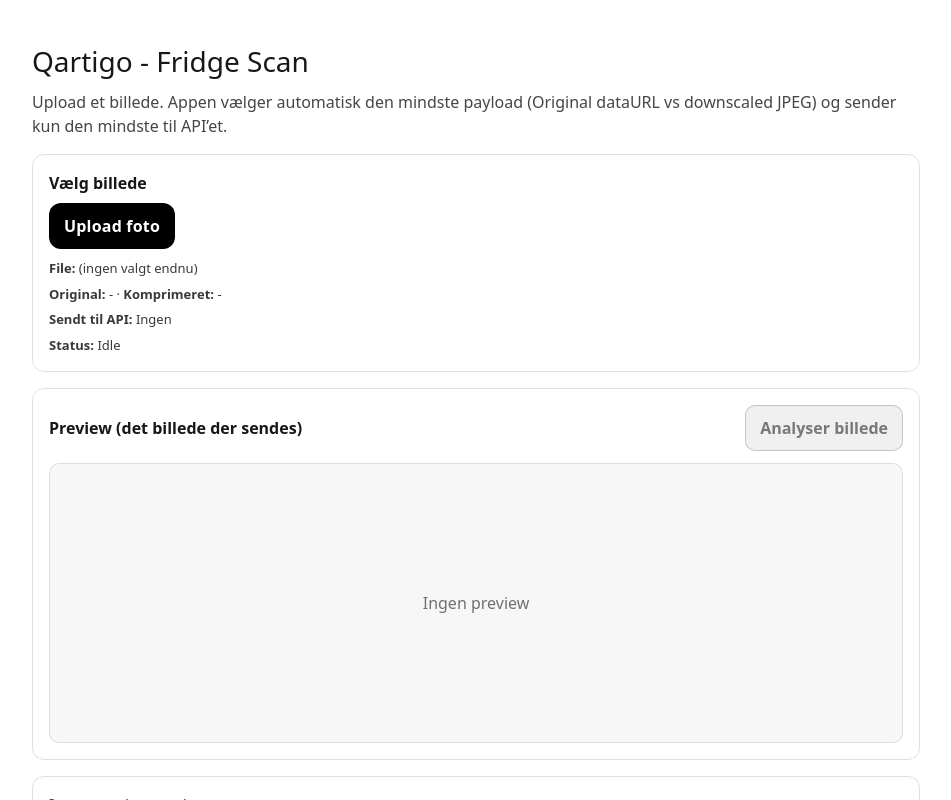
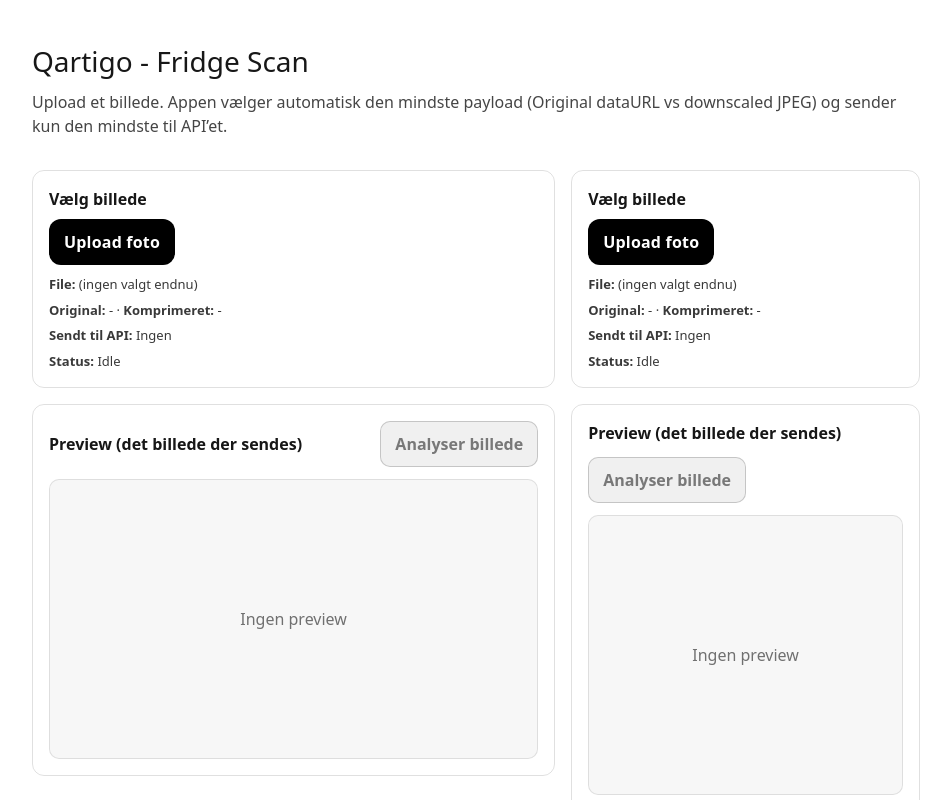
Before and after one commit to christianfrederiksenmusic/foodfolder, a Next.js app: page / in a window 1280 px wide. Shown: the top 800 px of the page, without its empty margins (164-1115 px from the left). Built offline with nearby package versions, Linux system fonts and the light colour scheme.

Commit message:
UI: place ingredients next to preview (safe grid wrapper)

```diff
--- a/app/page.tsx
+++ b/app/page.tsx
@@ -244,7 +244,172 @@
         og sender kun den mindste til API’et.
       </p>
 
+
       <section
+        style={{
+          marginTop: 16,
+        }}
+      >
+        <div
+          style={{
+            display: "grid",
+            gridTemplateColumns: "1.2fr 0.8fr",
+            gap: 16,
+            alignItems: "start",
+          }}
+        >
+          <div>
+<section
+        style={{
+          border: "1px solid rgba(0,0,0,0.12)",
+          borderRadius: 12,
+          padding: 16,
+          marginTop: 16,
+        }}
+      >
+        <label style={{ display: "block", fontWeight: 600, marginBottom: 8 }}>Vælg billede</label>
+
+        <div style={{ display: "flex", gap: 10, alignItems: "center", flexWrap: "wrap" }}>
+          <input
+            ref={fileInputRef}
+            type="file"
+            accept="image/*"
+            onChange={onPickFile}
+            style={{ position: "absolute", left: -99999, width: 1, height: 1, opacity: 0 }}
+          />
+
+          <button
+            type="button"
+            className="q-btn q-btn-primary"
+            onClick={() => fileInputRef.current?.click()}
+            disabled={busy}
+            style={{
+              padding: "10px 14px",
+              borderRadius: 12,
+              border: "1px solid rgba(0,0,0,0.18)",
+              background: busy ? "rgba(0,0,0,0.06)" : "black",
+              color: busy ? "rgba(0,0,0,0.5)" : "white",
+              cursor: busy ? "not-allowed" : "pointer",
+              fontWeight: 800,
+              letterSpacing: 0.2,
+            }}
+          >
+            {pickedFileInfo ? "Skift billede" : "Upload foto"}
+          </button>
+
+          {pickedFileInfo ? (
+            <button
+              type="button"
+              className="q-btn q-btn-secondary"
+              onClick={() => {
+                setPickedFileInfo(null);
+                setOriginalDataUrl("");
+                setJpegDataUrl("");
+                setJpegDims(null);
+                setApiResult(null);
+                setError("");
+              }}
+              disabled={busy || apiBusy}
+              style={{
+                padding: "10px 14px",
+                borderRadius: 12,
+                border: "1px solid rgba(0,0,0,0.18)",
+                background: busy || apiBusy ? "rgba(0,0,0,0.06)" : "white",
+                color: "black",
+                cursor: busy || apiBusy ? "not-allowed" : "pointer",
+                fontWeight: 800,
+                letterSpacing: 0.2,
+              }}
+            >
+              Fjern
+            </button>
+          ) : null}
+        </div><div style={{ marginTop: 10, fontSize: 13, opacity: 0.85 }}>
+          <div>
+            <strong>File:</strong>{" "}
+            {pickedFileInfo
+              ? `${pickedFileInfo.name} · ${pickedFileInfo.type} · ${formatBytes(pickedFileInfo.size)}`
+              : "(ingen valgt endnu)"}
+          </div>
+
+          <div style={{ marginTop: 6 }}>
+            <strong>Original:</strong> {originalDataUrl ? formatBytes(originalBytes) : "-"}
+            {" · "}
+            <strong>Komprimeret:</strong> {jpegDataUrl ? formatBytes(jpegBytes) : "-"}
+            {jpegDims ? <span style={{ opacity: 0.75 }}> (ca. {jpegDims.w}x{jpegDims.h})</span> : null}
+          </div>
+
+          <div style={{ marginTop: 6 }}>
+            <strong>Sendt til API:</strong> {chosen.label}
+          </div>
+
+          <div style={{ marginTop: 6 }}>
+            <strong>Status:</strong> {busy ? "Behandler…" : "Idle"}
+          </div>
+        </div>
+
+        {error ? <div style={{ marginTop: 10, color: "crimson" }}>{error}</div> : null}
+      </section>
+
+      <section
+        style={{
+          border: "1px solid rgba(0,0,0,0.12)",
+          borderRadius: 12,
+          padding: 16,
+          marginTop: 16,
+        }}
+      >
+        <div style={{ display: "flex", justifyContent: "space-between", alignItems: "center", gap: 12, flexWrap: "wrap" }}>
+          <div style={{ fontWeight: 700 }}>
+            Preview (det billede der sendes)
+          </div>
+
+          <button className="q-btn"
+            onClick={callApi}
+            disabled={apiBusy || busy || !chosen.dataUrl}
+            style={{
+              padding: "10px 14px",
+              borderRadius: 10,
+              border: "1px solid rgba(0,0,0,0.18)",
+              background: apiBusy || busy || !chosen.dataUrl ? "rgba(0,0,0,0.06)" : "black",
+              color: apiBusy || busy || !chosen.dataUrl ? "rgba(0,0,0,0.5)" : "white",
+              cursor: apiBusy || busy || !chosen.dataUrl ? "not-allowed" : "pointer",
+              fontWeight: 700,
+            }}
+          >
+            {apiBusy ? "Analyserer…" : "Analyser billede"}
+          </button>
+        </div>
+
+        <div
+          style={{
+            marginTop: 12,
+            borderRadius: 10,
+            overflow: "hidden",
+            background: "rgba(0,0,0,0.03)",
+            border: "1px solid rgba(0,0,0,0.10)",
+            height: 280,
+            maxHeight: 280,
+            padding: 12,
+            display: "flex",
+            alignItems: "center",
+            justifyContent: "center",
+          }}
+        >
+          {chosen.dataUrl ? (
+            <img
+              src={chosen.dataUrl}
+              alt="Chosen preview"
+              style={{ maxWidth: "100%", maxHeight: "100%", objectFit: "contain", display: "block" }}
+            />
+          ) : (
+            <div style={{ opacity: 0.6 }}>Ingen preview</div>
+          )}
+        </div>
+      </section>
+          </div>
+          <div>
+<section
         style={{
           border: "1px solid rgba(0,0,0,0.12)",
           borderRadius: 12,
@@ -444,6 +609,10 @@
           <div style={{ opacity: 0.75 }}>Ingen analyse endnu.</div>
         )}
       </section>
+          </div>
+        </div>
+      </section>
+
 
       <div style={{ marginTop: 18, fontSize: 12, opacity: 0.7 }}>
         Note: Hvis originalen er en lille WEBP, kan JPEG-varianten blive større. Derfor vælges altid den mindste payload automatisk.
```
